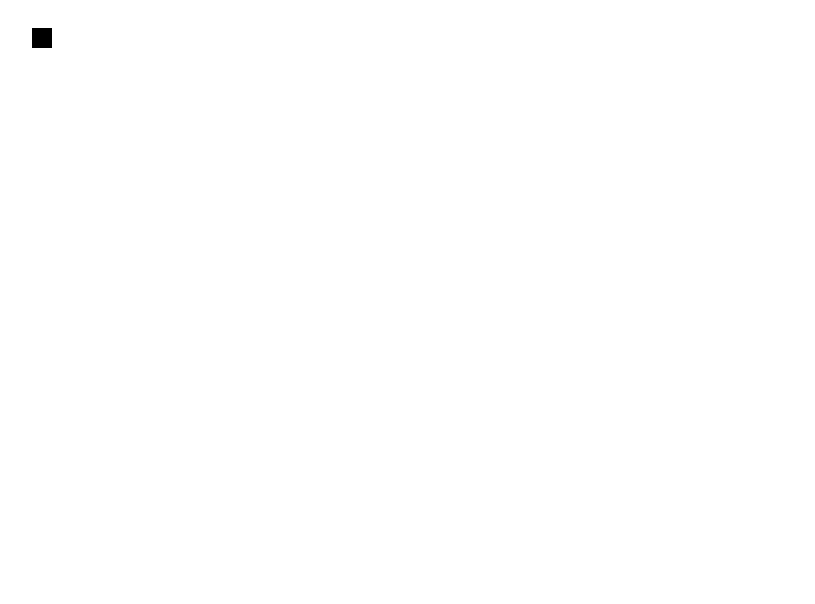
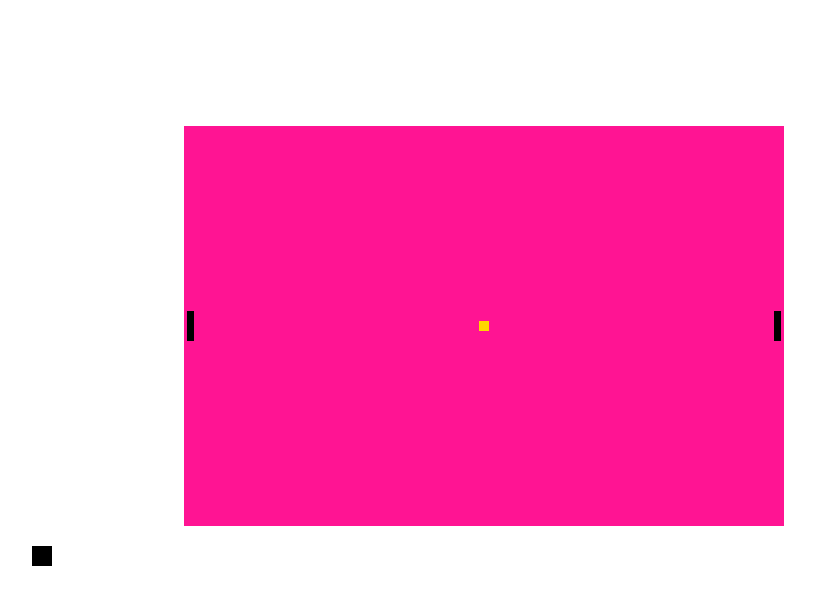
Before and after one commit to znegva/alexpong, a plain HTML site: page index.html in a window 1280 px wide. Shown: the whole page, without its empty margins (156-971 px from the left). Drawn offline with Linux system fonts and the light colour scheme.

Commit message:
Hinzufügen eines Spielfeldes, Paddel, Ball
- das Aussehen der einzelnen Elemente wird css gesteuert
- css kann in eine extra Datei ausgelagert werden
- die ausgelagerte Datei kann im head-bereich der html-Datei eingebunden werden

```diff
--- a/index.html
+++ b/index.html
@@ -1,5 +1,15 @@
 <html>
+    <head>
+        <link rel="stylesheet" type="text/css" href="styles.css">
+    </head>
     <body>
+        <div id="spielfeld">
+            <div id="paddelLinks"></div>
+            <div id="paddelRechts"></div>
+            <div id="ball"></div>
+        </div>
+
+
         <img src="black.png" id="mySquare" style="margin-left: 10px;margin-top:10px;">
     </body>
     <script>
--- /dev/null
+++ b/styles.css
@@ -0,0 +1,39 @@
+#spielfeld{
+    position: relative;
+    width: 600px;
+    height: 400px;
+
+    margin: auto;
+    margin-top: 10%;
+
+    background-color: deeppink;
+}
+
+#paddelLinks,
+#paddelRechts{
+    position: absolute;
+    height: 30px;
+    width: 7px;
+
+    background-color: black;
+
+    top: calc((400px - 30px)/2);
+}
+
+#paddelLinks{
+    left: 3px;
+}
+#paddelRechts{
+    right: 3px;
+}
+
+#ball{
+    position: absolute;
+    width: 10px;
+    height: 10px;
+
+    background-color: gold;
+
+    top: calc((400px - 10px)/2);
+    left: calc((600px - 10px)/2);
+}
```
